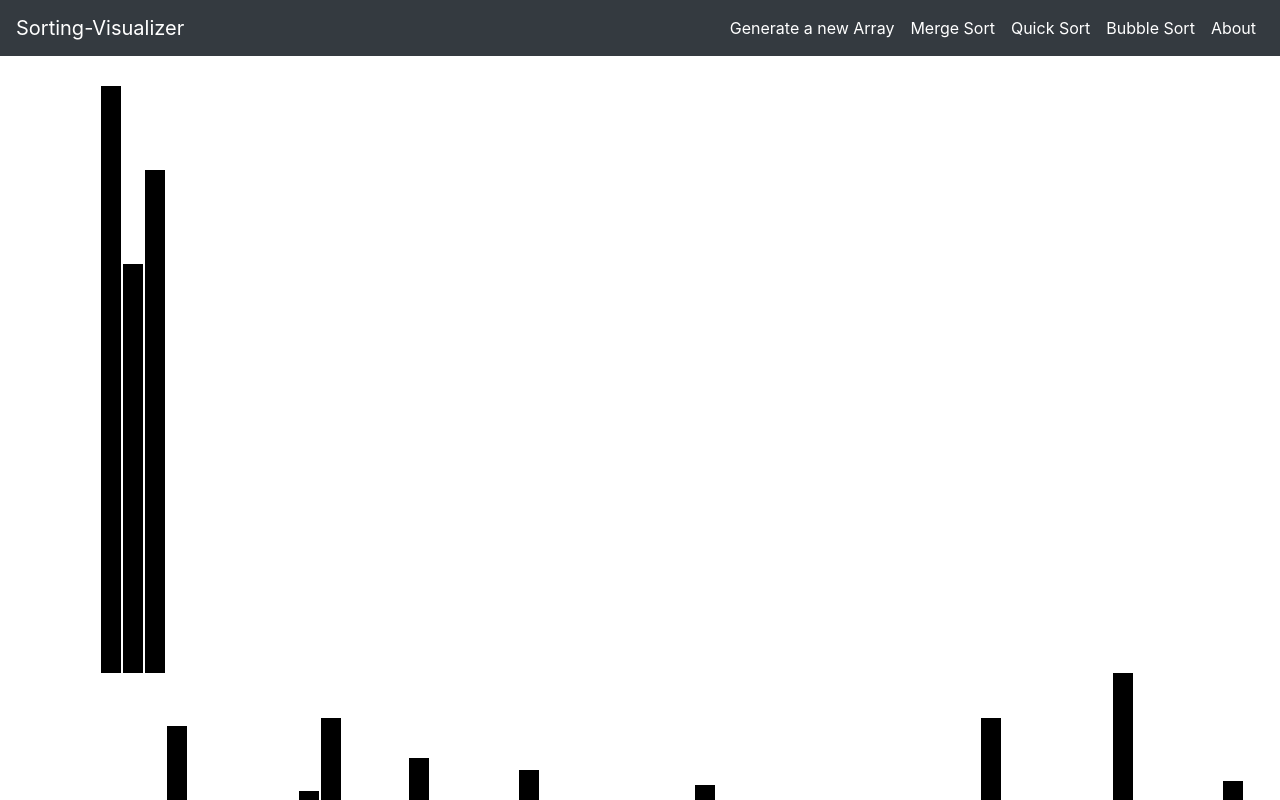
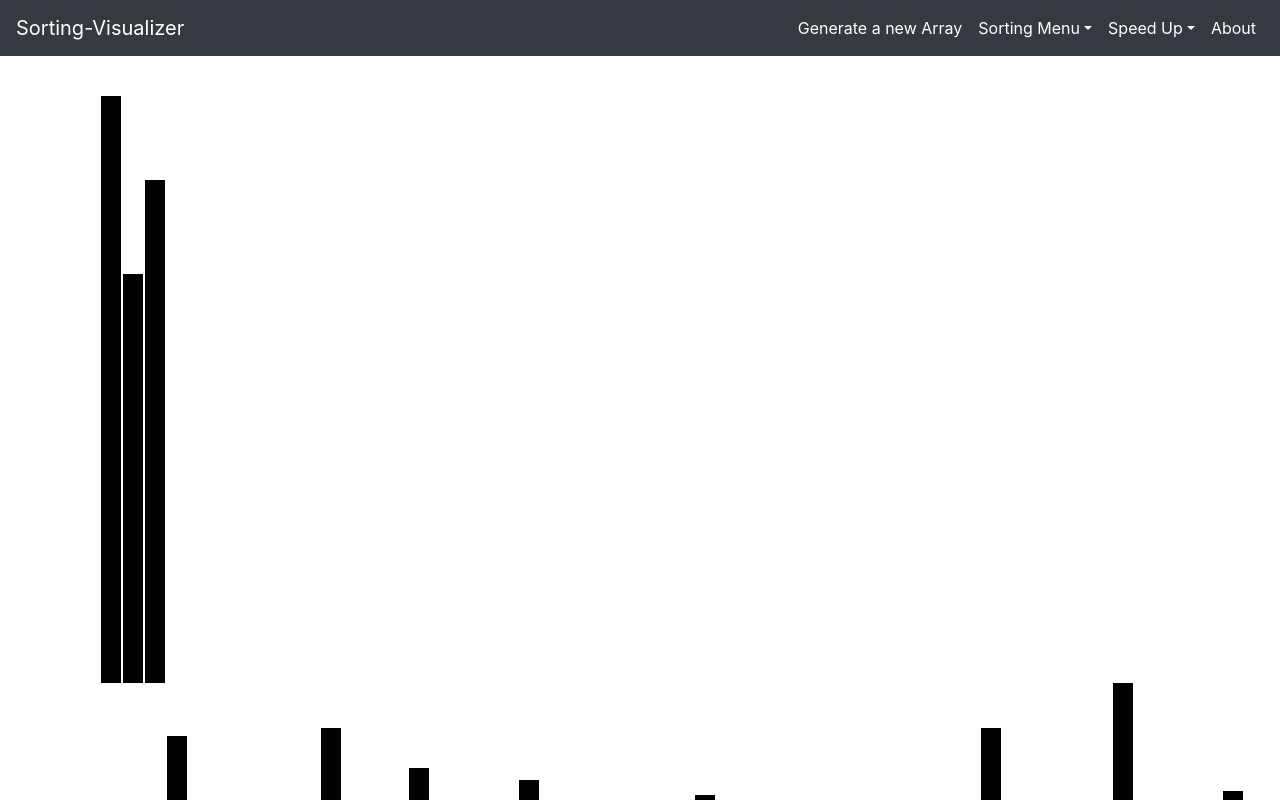
Before and after one commit to sarabjeet1313/Live-Sortings, a React (Create React App) app: page / in a window 1280 px wide. Shown: the top 800 px of the page. Built offline with nearby package versions, Linux system fonts and the light colour scheme.

Commit message:
Adding custom speed and sorting dropdown

```diff
--- a/src/sort-visuals/sort-visualizer.css
+++ b/src/sort-visuals/sort-visualizer.css
@@ -10,8 +10,8 @@
   display: flex;
   flex-wrap: wrap-reverse;
   flex-direction: row;
-  margin-top: 30px;
-  /* margin-bottom: 20px; */
+  margin-top: 40px;
+  margin-bottom: 40px;
   /* left: 100px; */
 }
 
@@ -39,3 +39,7 @@
 .border {
   border-right: 1px solid black;
 }
+
+#nav-dropdown {
+  color: white;
+}
--- a/src/sort-visuals/sort-visualizer.jsx
+++ b/src/sort-visuals/sort-visualizer.jsx
@@ -5,25 +5,39 @@ import {
   getBubbleSortAnimations,
   getQuickSortAnimations,
 } from "../sortingAlgorithms/sortingAlgorithms.js";
-import { Navbar, Nav } from "react-bootstrap";
+import { Navbar, Nav, NavDropdown } from "react-bootstrap";
 
 const NUMBER_BARS = 56;
 const PRIMARY_COLOR = "black";
 const SECONDARY_COLOR = "red";
-const ANIMATION_SPEED_IN_MS = 75;
 
 export default class SortingVisualizer extends Component {
   constructor(props) {
     super(props);
 
+    this.updateSpeed_1_5 = this.updateSpeed_1_5.bind(this);
+    this.updateSpeed_2 = this.updateSpeed_2.bind(this);
     this.state = {
       array: [],
+      ANIMATION_SPEED_IN_MS: 75,
     };
   }
 
   componentDidMount() {
     this.resetArray();
   }
+
+  updateSpeed_1_5 = () => {
+    this.setState({
+      ANIMATION_SPEED_IN_MS: this.state.ANIMATION_SPEED_IN_MS / 1.5,
+    });
+  };
+
+  updateSpeed_2 = () => {
+    this.setState({
+      ANIMATION_SPEED_IN_MS: this.state.ANIMATION_SPEED_IN_MS / 2,
+    });
+  };
 
   resetArray() {
     // const array = [15, 1, 6, 10, 29, 52];
@@ -47,13 +61,13 @@ export default class SortingVisualizer extends Component {
         setTimeout(() => {
           barOneStyle.backgroundColor = color;
           barTwoStyle.backgroundColor = color;
-        }, i * ANIMATION_SPEED_IN_MS);
+        }, i * this.state.ANIMATION_SPEED_IN_MS);
       } else {
         setTimeout(() => {
           const [barOneIdx, newHeight] = animations[i];
           const barOneStyle = arrayBars[barOneIdx].style;
           barOneStyle.height = `${newHeight}px`;
-        }, i * ANIMATION_SPEED_IN_MS);
+        }, i * this.state.ANIMATION_SPEED_IN_MS);
       }
     }
   }
@@ -72,7 +86,7 @@ export default class SortingVisualizer extends Component {
         setTimeout(() => {
           barOneStyle.backgroundColor = color;
           barTwoStyle.backgroundColor = color;
-        }, i * ANIMATION_SPEED_IN_MS);
+        }, i * this.state.ANIMATION_SPEED_IN_MS);
       } else {
         setTimeout(() => {
           const [barOneIdx, barTwoIdx] = animations[i];
@@ -84,7 +98,7 @@ export default class SortingVisualizer extends Component {
             barTwoStyle.height = barOneHeight;
             barOneStyle.height = barTwoHeight;
           }
-        }, i * ANIMATION_SPEED_IN_MS);
+        }, i * this.state.ANIMATION_SPEED_IN_MS);
       }
     }
   }
@@ -103,7 +117,7 @@ export default class SortingVisualizer extends Component {
         setTimeout(() => {
           barOneStyle.backgroundColor = color;
           barTwoStyle.backgroundColor = color;
-        }, i * ANIMATION_SPEED_IN_MS);
+        }, i * this.state.ANIMATION_SPEED_IN_MS);
       } else {
         setTimeout(() => {
           const [barOneIdx, barTwoIdx] = animations[i];
@@ -115,10 +129,12 @@ export default class SortingVisualizer extends Component {
             barTwoStyle.height = barOneHeight;
             barOneStyle.height = barTwoHeight;
           }
-        }, i * ANIMATION_SPEED_IN_MS);
+        }, i * this.state.ANIMATION_SPEED_IN_MS);
       }
     }
   }
+
+  about() {}
 
   render() {
     const { array } = this.state;
@@ -126,20 +142,30 @@ export default class SortingVisualizer extends Component {
     return (
       <div>
         <Navbar variant="dark" bg="dark" expand="lg" sticky="top">
-          <Navbar.Brand href="#home">Sorting-Visualizer</Navbar.Brand>
+          <Navbar.Brand href="/">Sorting-Visualizer</Navbar.Brand>
           <Nav className="ml-auto">
-            <Nav.Link active onClick={() => this.resetArray()}>
+            <Nav.Link active href="/">
               Generate a new Array
             </Nav.Link>
-            <Nav.Link active onClick={() => this.mergeSort()}>
-              Merge Sort
-            </Nav.Link>
-            <Nav.Link active onClick={() => this.quickSort()}>
-              Quick Sort
-            </Nav.Link>
-            <Nav.Link active onClick={() => this.bubbleSort()}>
-              Bubble Sort
-            </Nav.Link>
+            <NavDropdown title="Sorting Menu" id="nav-dropdown">
+              <NavDropdown.Item onClick={() => this.bubbleSort()}>
+                Bubble Sort
+              </NavDropdown.Item>
+              <NavDropdown.Item onClick={() => this.quickSort()}>
+                Quick Sort
+              </NavDropdown.Item>
+              <NavDropdown.Item onClick={() => this.mergeSort()}>
+                Merge Sort
+              </NavDropdown.Item>
+            </NavDropdown>
+            <NavDropdown title="Speed Up" id="nav-dropdown">
+              <NavDropdown.Item onClick={this.updateSpeed_1_5}>
+                1.5x
+              </NavDropdown.Item>
+              <NavDropdown.Item onClick={this.updateSpeed_2}>
+                2x
+              </NavDropdown.Item>
+            </NavDropdown>
             <Nav.Link active onClick={() => this.about()}>
               About
             </Nav.Link>
@@ -155,7 +181,6 @@ export default class SortingVisualizer extends Component {
               ></div>
             ))}
           </div>
-          <div className="array-container-buttons"></div>
         </div>
       </div>
     );
```
